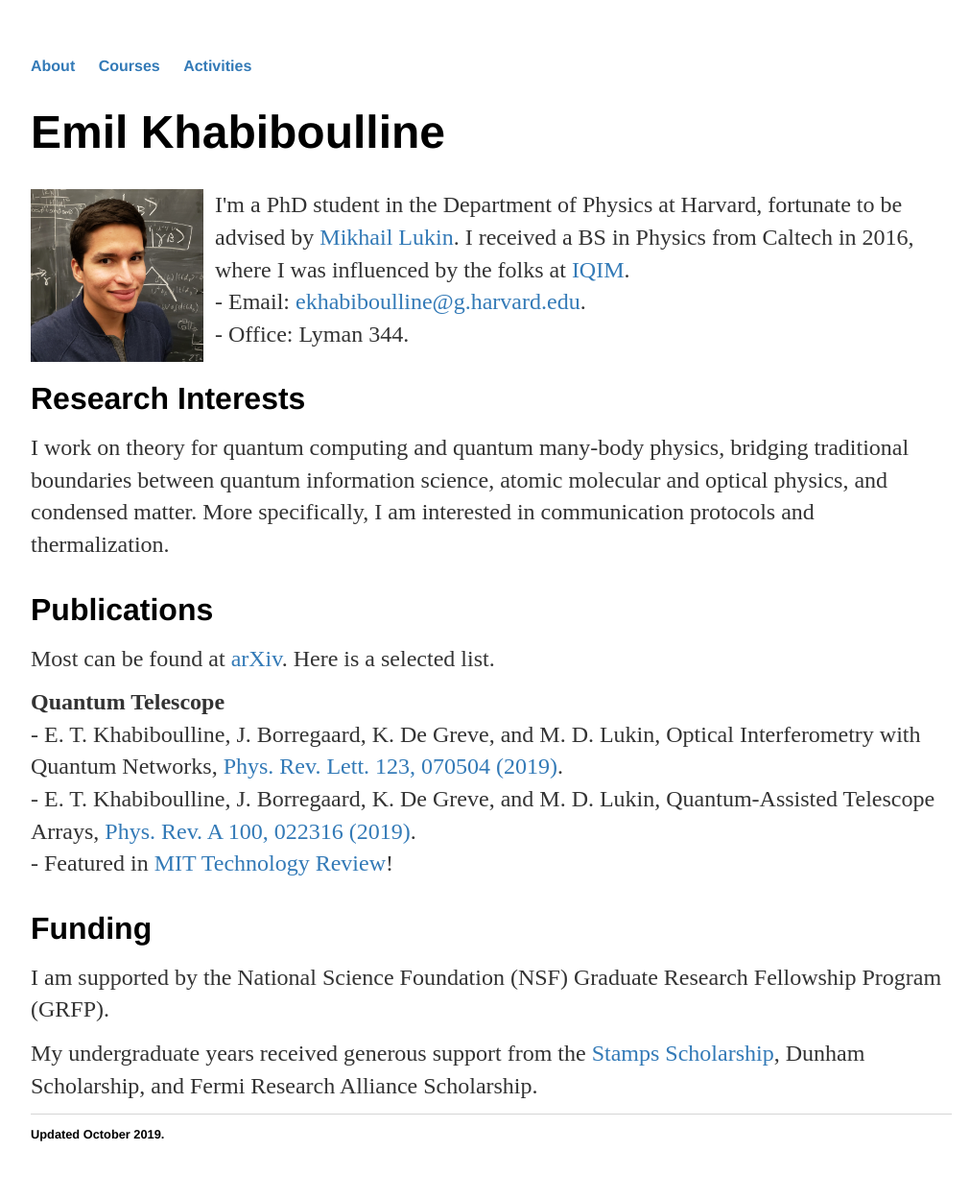
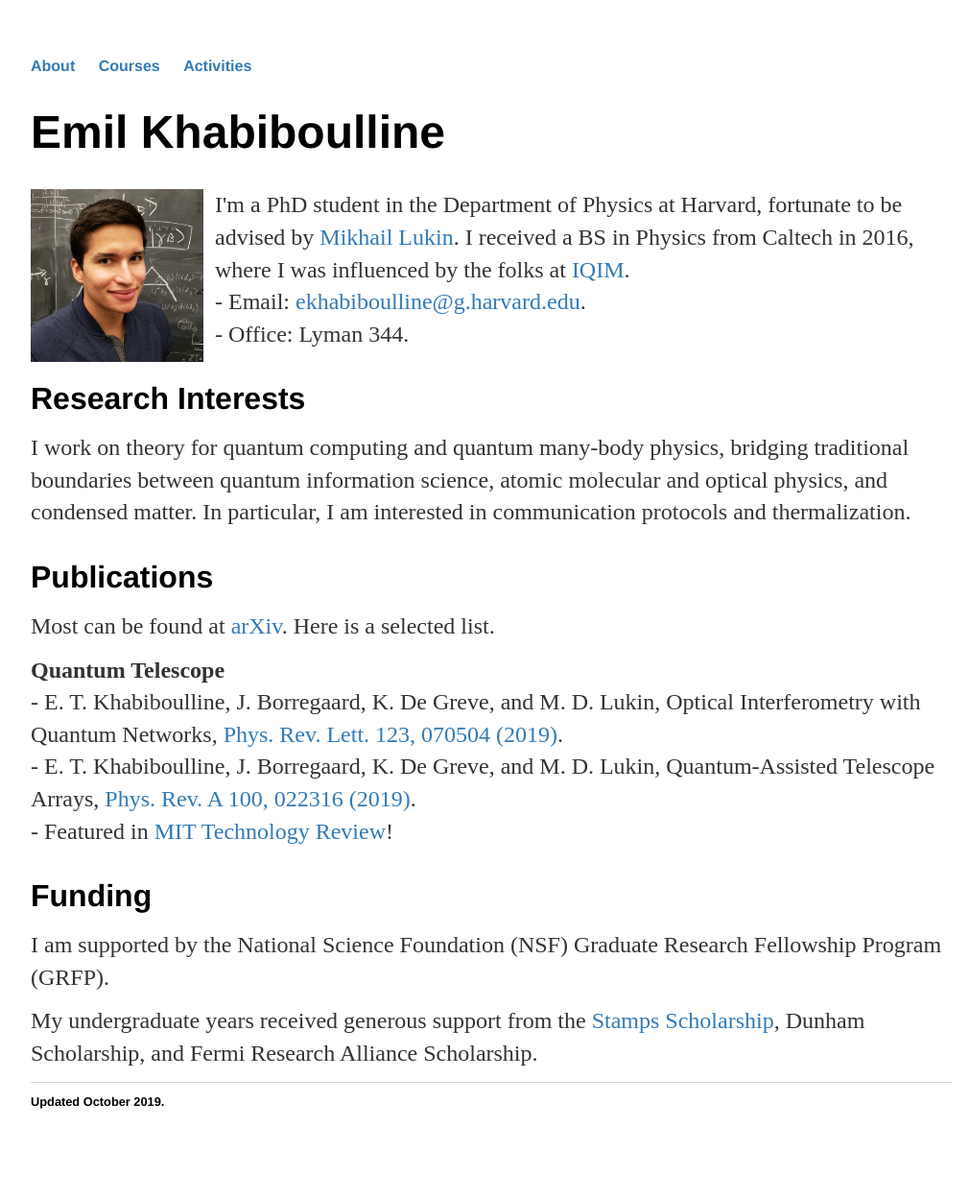
Before and after one commit to emilkhab/emilkhab.github.io, a Jekyll site: the page built from index.html, in a window 1280 px wide. Shown: the whole page at 96% size, without its empty margins (128-1139 px from the left). Built offline with Jekyll 4.4.1, drawn with Linux system fonts in a browser that asks for light colours; after the commit the page ends 1215 px from its top, so only the background shows below that.

Commit message:
Update index.html

```diff
--- a/index.html
+++ b/index.html
@@ -13,7 +13,7 @@ title: Emil Khabiboulline
 <div class="blurb" style="clear:left;">
 	<h2>Research Interests</h2>
 	<p>I work on theory for quantum computing and quantum many-body physics, bridging traditional boundaries between quantum information science, atomic molecular and optical physics, and condensed matter.
-	More specifically, I am interested in communication protocols and thermalization.</p>
+	In particular, I am interested in communication protocols and thermalization.</p>
 </div>
 
 <div class="blurb">
```
